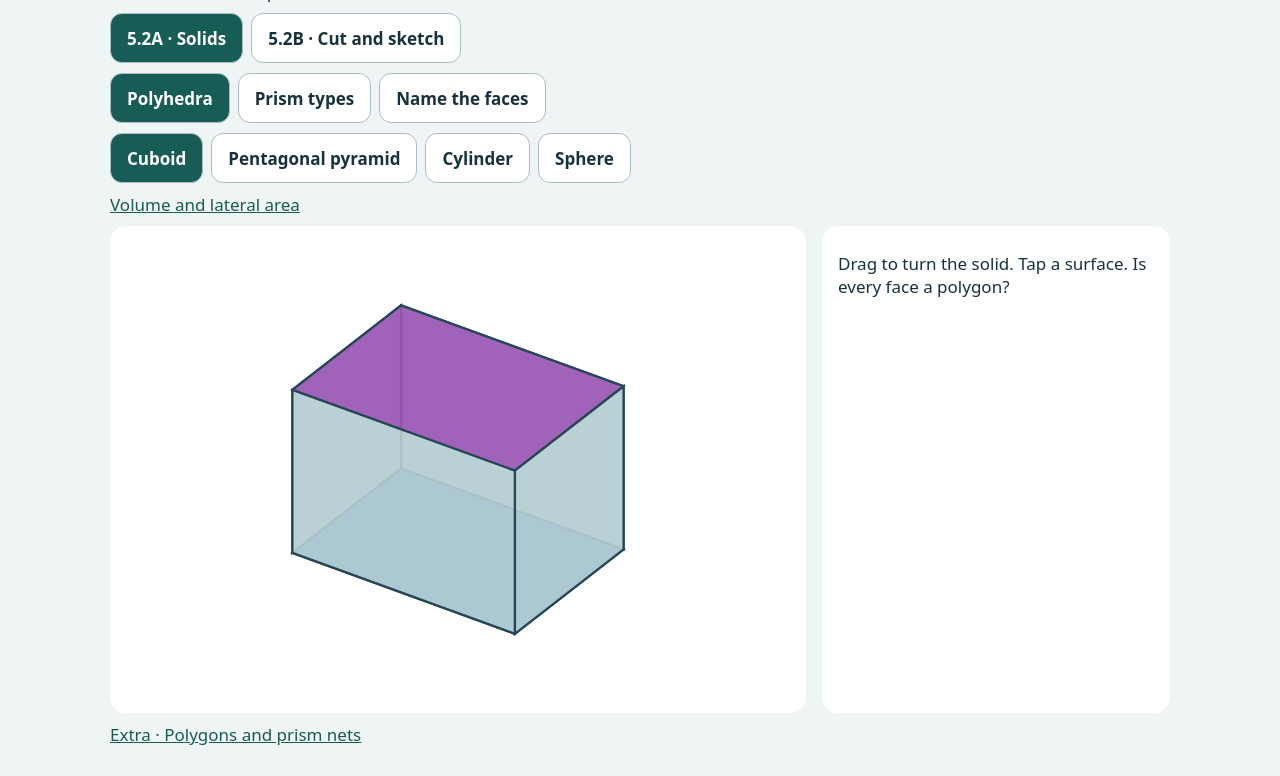
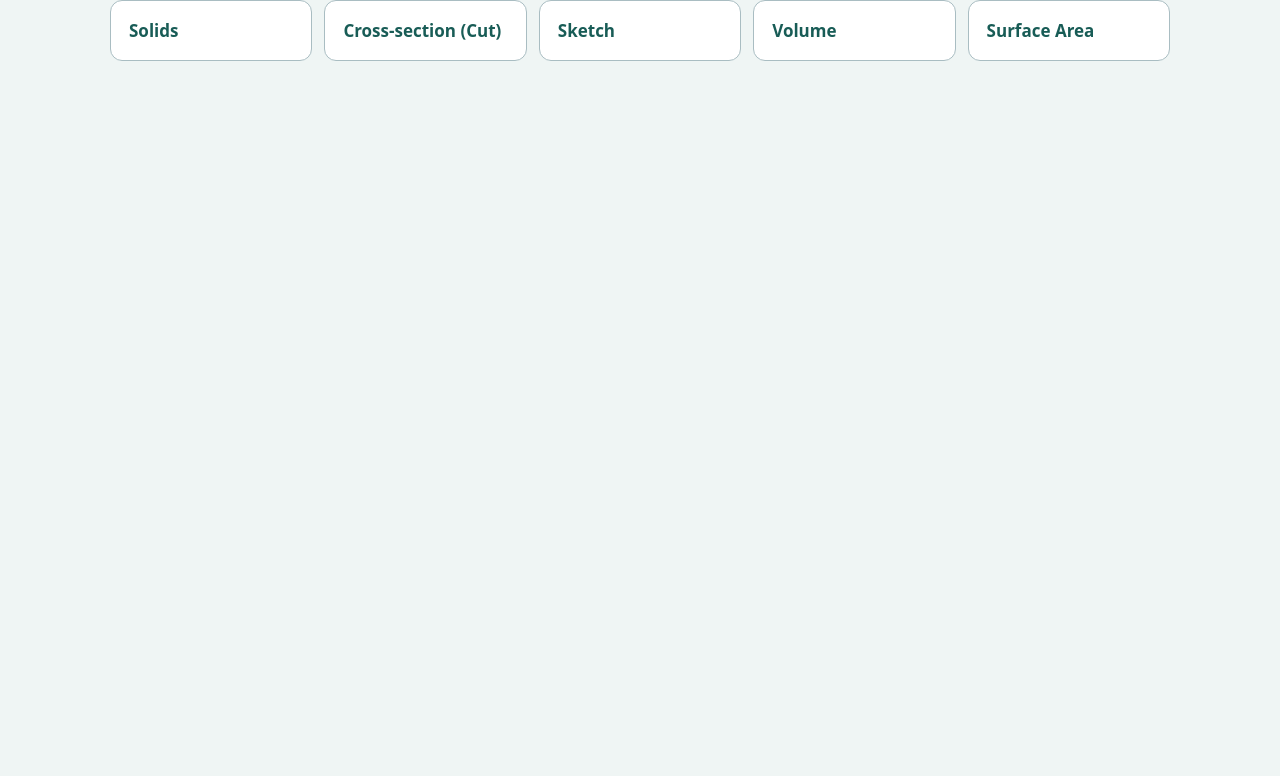
Before and after one commit to schrodingerslena/lesson_tools, a plain HTML site: page geometry/index.html in a window 1280 px wide. Shown: the part 125-901 px from the top of the page. After the commit the page ends 800 px from the top, so only its background shows below. Drawn offline with Linux system fonts and the light colour scheme.

Commit message:
Organise Geometry Lab by topic

```diff
--- a/geometry/index.html
+++ b/geometry/index.html
@@ -1,5 +1,11 @@
 <!doctype html><html lang="en"><meta charset="utf-8"><meta name="viewport" content="width=device-width,initial-scale=1"><title>Geometry Lab</title>
 <style>
 *{box-sizing:border-box}body{margin:0;background:#eff5f4;color:#18323d;font:17px system-ui}main{max-width:1100px;margin:auto;padding:20px}h1{margin:0 0 16px}nav,section{display:flex;flex-wrap:wrap;gap:8px;margin:10px 0}button,a{font:inherit}button{padding:10px 16px;min-height:50px;border:1px solid #a9bdc2;border-radius:12px;background:white;color:inherit;font-weight:650}button[aria-pressed=true]{background:#185c56;color:white}button:focus-visible{outline:3px solid #a55d12}article{display:grid;grid-template-columns:minmax(0,2fr) minmax(220px,1fr);gap:16px}svg{width:100%;background:white;border-radius:16px;display:block}#model{touch-action:none;user-select:none;cursor:grab}aside{background:white;border-radius:16px;padding:16px}p{margin:10px 0}a{color:#185c56}@media(max-width:680px){article{grid-template-columns:1fr}}
-</style>
-<main><h1>Geometry Lab</h1><p><strong>Practice models only.</strong> The shapes, labels and cutting planes here differ from the worksheet diagrams. Use the printed diagrams to answer worksheet questions.</p><nav id="chapters" aria-label="Worksheet"></nav><section id="topics" aria-label="Activity"></section><section id="choices" aria-label="Model"></section><p><a href="volume.html">Volume and lateral area</a></p><article><svg id="model" viewBox="0 0 600 420" aria-label="Geometry model"></svg><aside><p id="help"></p><section id="actions"></section><div id="result" aria-live="polite"></div></aside></article><p><a href="extra.html">Extra · Polygons and prism nets</a></p></main><script src="practice-models.js"></script></html>
+.entries{display:grid;grid-template-columns:repeat(auto-fit,minmax(175px,1fr));gap:12px}.entries a{display:block;padding:18px;border:1px solid #a9bdc2;border-radius:12px;background:white;font-weight:650;text-decoration:none}.entries a:hover,.entries a:focus-visible{outline:3px solid #185c56}</style>
+<main><p><a href="../">← Lesson Tools</a></p><h1>Geometry Lab</h1><nav class="entries" aria-label="Geometry topics">
+<a href="practice.html?topic=solids">Solids</a>
+<a href="practice.html?topic=cut">Cross-section (Cut)</a>
+<a href="practice.html?topic=sketch">Sketch</a>
+<a href="volume.html?topic=volume">Volume</a>
+<a href="volume.html?topic=surface">Surface Area</a>
+</nav></main></html>
```
